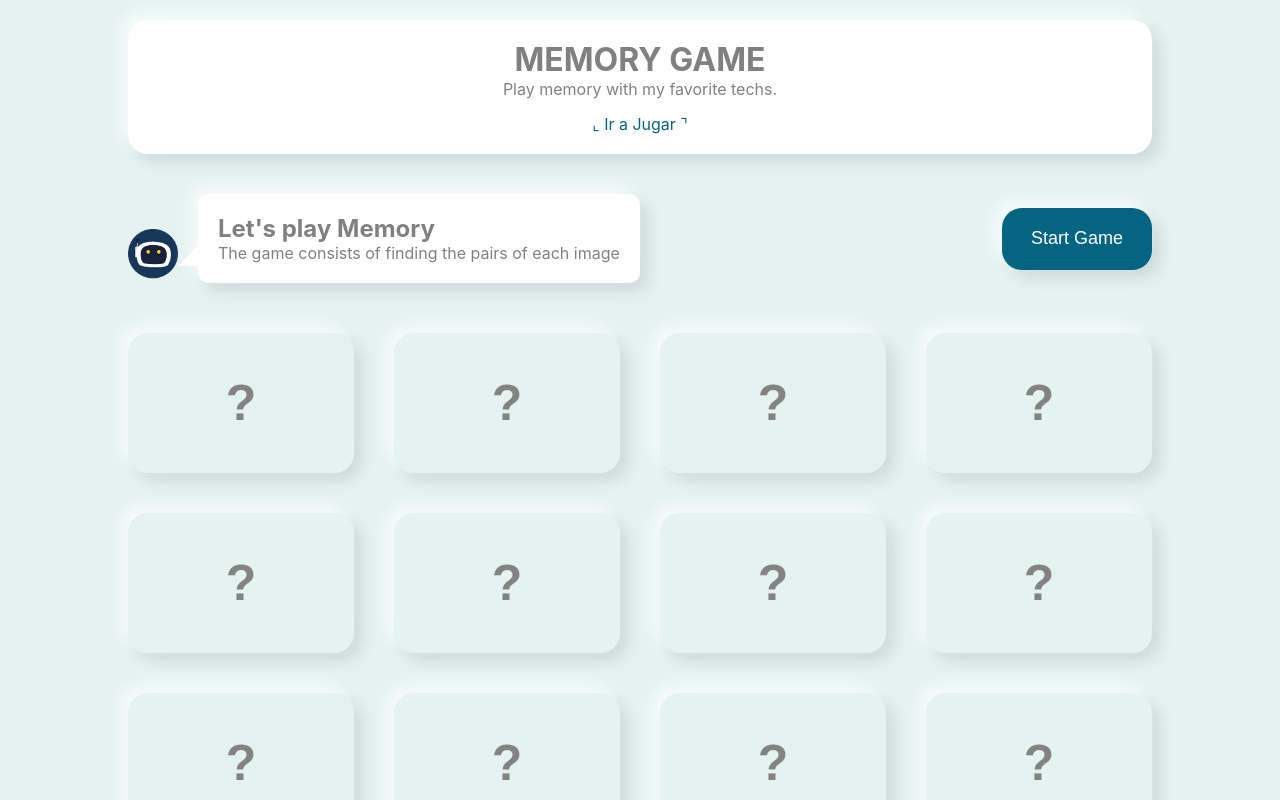
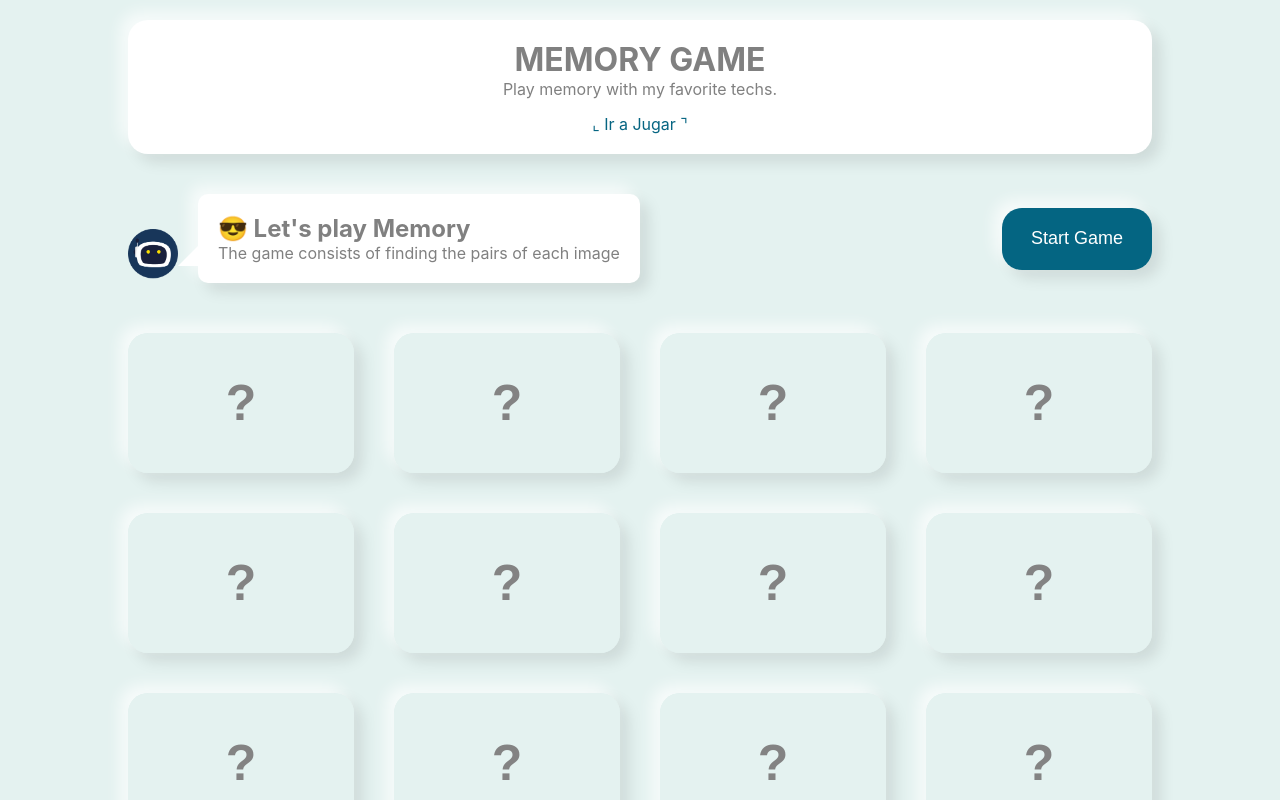
Before and after one commit to mrcMesen/Tech-Memory, a React (Create React App) app: page /home in a window 1280 px wide. Shown: the top 800 px of the page. Built offline with nearby package versions, Linux system fonts and the light colour scheme.

Commit message:
indicator on chat

```diff
--- a/src/components/GameFeedbackBot/index.tsx
+++ b/src/components/GameFeedbackBot/index.tsx
@@ -11,21 +11,27 @@ import './styles.css';
 
 const GuessedMessages = [
   {
-    title: 'Yeeaaa!',
+    title: '👏 Yeeaaa!',
     message: 'Bien hecho! Haz encontrado una pareja',
   },
-  { title: 'Extraordinario!', message: 'Sigue así! Podrás lograrlo!' },
+  {
+    title: '🎉 Extraordinario!',
+    message: 'Sigue así! Podrás lograrlo!',
+  },
 ];
 const NotGuessedMessages = [
   {
-    title: 'Ohhh no!',
+    title: '😅 Ohhh no!',
     message: 'Intenta recordarlas para más adelante.',
   },
-  { title: 'Que mal!', message: 'No te desanimes, la estamos pasando bien!' },
+  {
+    title: '😓 Que mal!',
+    message: 'No te desanimes, la estamos pasando bien!',
+  },
 ];
 
 const initialState = {
-  title: "Let's play Memory",
+  title: "😎 Let's play Memory",
   message: 'The game consists of finding the pairs of each image',
 };
 
@@ -69,7 +75,18 @@ export const GameFeedbackBot = (): ReactElement => {
         className='Game-Chat-botImg'
       />
       <Paper className='Game-Chat'>
-        <h2>{botState.title}</h2>
+        <h2 className='Game-Chat-title'>
+          <span>{botState.title}</span>
+          {botState?.state && (
+            <>
+              {botState.state === 'happy' ? (
+                <span className='Game-Chat-indicator-happy'>&#10003;</span>
+              ) : (
+                <span className='Game-Chat-indicator-sad'>&#10006;</span>
+              )}
+            </>
+          )}
+        </h2>
         <p>{botState.message}</p>
       </Paper>
     </div>
--- a/src/components/GameFeedbackBot/styles.css
+++ b/src/components/GameFeedbackBot/styles.css
@@ -27,6 +27,19 @@
   margin-right: 20px;
 }
 
+.Game-Chat-title {
+  display: flex;
+  justify-content: space-between;
+}
+
+.Game-Chat-indicator-happy {
+  color: green;
+}
+
+.Game-Chat-indicator-sad {
+  color: red;
+}
+
 @media only screen and (max-width: 767px) {
   .Game-Chat {
     margin-bottom: 15px;
```
